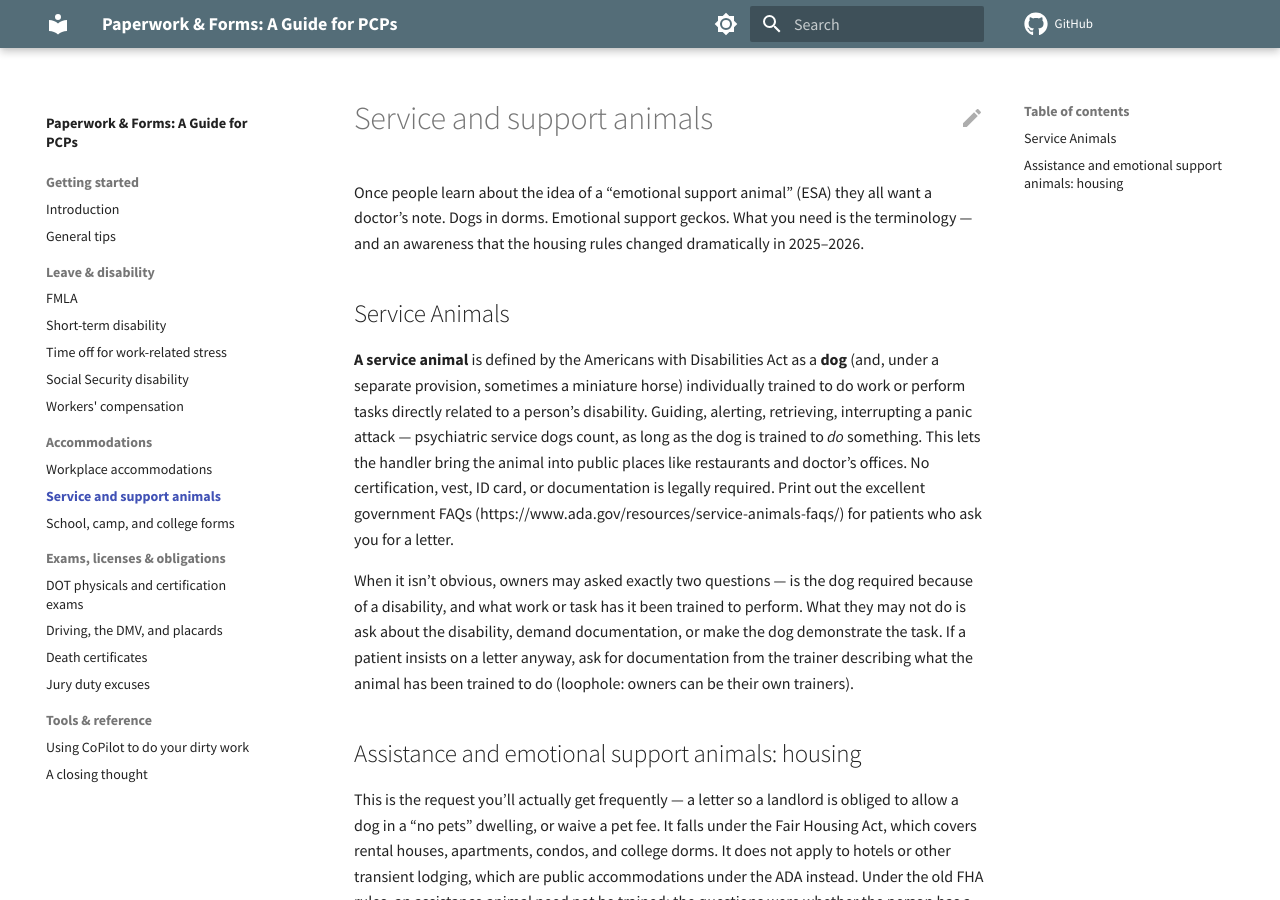
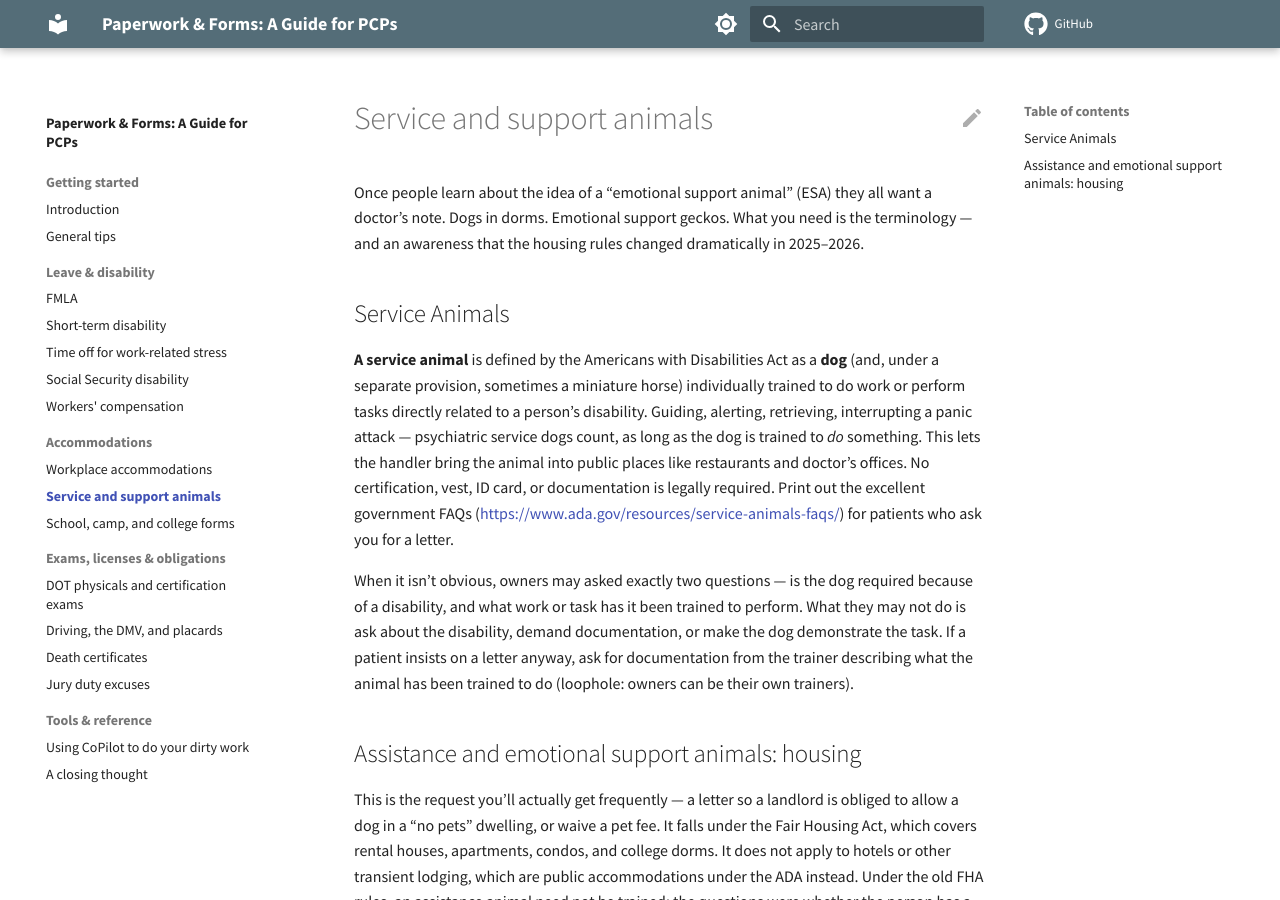
Before and after one commit to pdel4096/PCP-paperwork-guide, an MkDocs documentation site: the page built from docs/accommodations/animals.md, in a window 1280 px wide and 900 px high. Built offline with MkDocs 1.6.1 and Material for MkDocs 9.7.7, drawn with Linux system fonts in a browser that asks for light colours; comment, search, counter and statistics services are not loaded; part of the change alters nothing that is shown.

```diff
--- a/docs/accommodations/animals.md
+++ b/docs/accommodations/animals.md
@@ -8,7 +8,7 @@ Once people learn about the idea of a “emotional support animal” (ESA) they
 
 ## Service Animals
 
-**A service animal** is defined by the Americans with Disabilities Act as a **dog** (and, under a separate provision, sometimes a miniature horse) individually trained to do work or perform tasks directly related to a person’s disability. Guiding, alerting, retrieving, interrupting a panic attack — psychiatric service dogs count, as long as the dog is trained to *do* something. This lets the handler bring the animal into public places like restaurants and doctor’s offices. No certification, vest, ID card, or documentation is legally required. Print out the excellent government FAQs (https://www.ada.gov/resources/service-animals-faqs/) for patients who ask you for a letter.
+**A service animal** is defined by the Americans with Disabilities Act as a **dog** (and, under a separate provision, sometimes a miniature horse) individually trained to do work or perform tasks directly related to a person’s disability. Guiding, alerting, retrieving, interrupting a panic attack — psychiatric service dogs count, as long as the dog is trained to *do* something. This lets the handler bring the animal into public places like restaurants and doctor’s offices. No certification, vest, ID card, or documentation is legally required. Print out the excellent government FAQs ([https://www.ada.gov/resources/service-animals-faqs/](https://www.ada.gov/resources/service-animals-faqs/)) for patients who ask you for a letter.
 
 When it isn’t obvious, owners may asked exactly two questions — is the dog required because of a disability, and what work or task has it been trained to perform. What they may not do is ask about the disability, demand documentation, or make the dog demonstrate the task. If a patient insists on a letter anyway, ask for documentation from the trainer describing what the animal has been trained to do (loophole: owners can be their own trainers).
 
```
